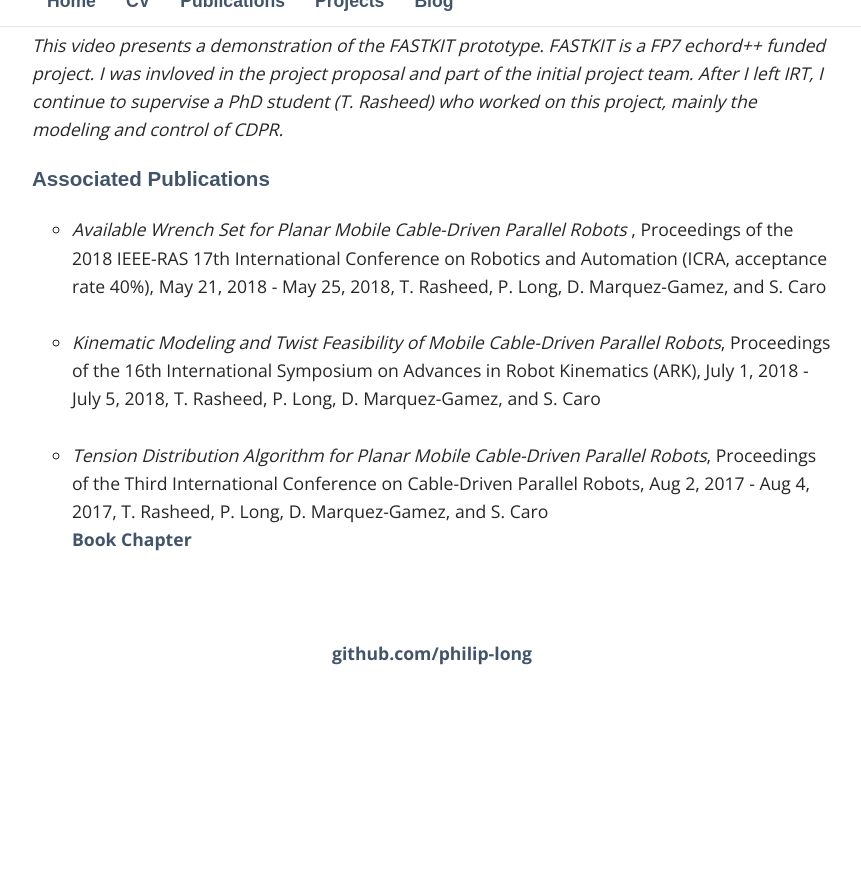
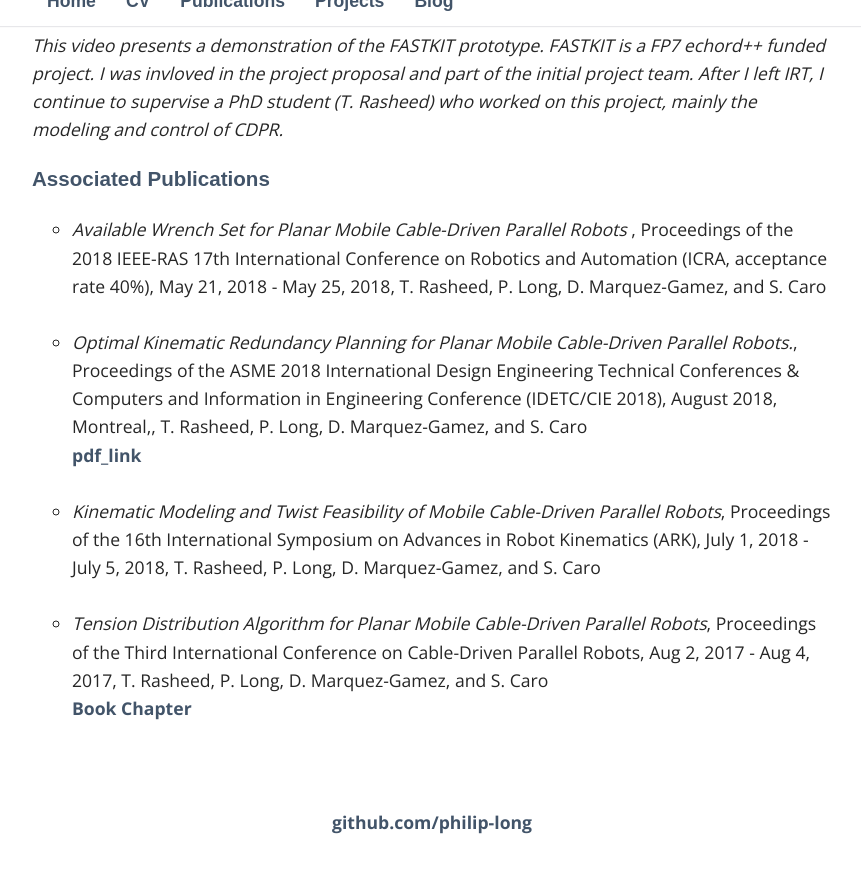
Before and after one commit to philip-long/philip-long.github.io, a Jekyll site: the page built from projects/caroca.html, in a window 1280 px wide and 900 px high, scrolled down 1627 px, cut to the strip 24-897 px from the top of the window. Shown: the whole strip, without its empty margins (208-1069 px from the left). Built offline with Jekyll 4.4.1, drawn with Linux system fonts in a browser that asks for light colours; nearby versions of some CDN libraries; some web fonts are replaced; library files that are not in the unit come from our copies; before the commit the page ends 2358 px from its top, so only the background shows below that.

Commit message:
Update caroca.html

```diff
--- a/projects/caroca.html
+++ b/projects/caroca.html
@@ -46,6 +46,15 @@
     </li>
    <br>
 
+           <li>
+  <i>Optimal Kinematic Redundancy Planning for Planar Mobile Cable-Driven Parallel Robots.</i>,
+   Proceedings of the ASME 2018 International Design Engineering Technical Conferences & Computers and Information in Engineering Conference (IDETC/CIE 2018),
+    August 2018, Montreal,, T. Rasheed, P. Long, D. Marquez-Gamez, and S. Caro<br>
+     <a href=" https://hal.archives-ouvertes.fr/hal-01863727/document"> pdf_link</a>
+        </li>
+
+<br>
+
         <li>
      <i>Kinematic Modeling and Twist Feasibility of Mobile Cable-Driven Parallel Robots</i>, Proceedings of the 16th International Symposium on Advances in Robot Kinematics (ARK), July 1, 2018 - July 5, 2018, T. Rasheed, P. Long, D. Marquez-Gamez, and S. Caro<br>
      </li>
```
